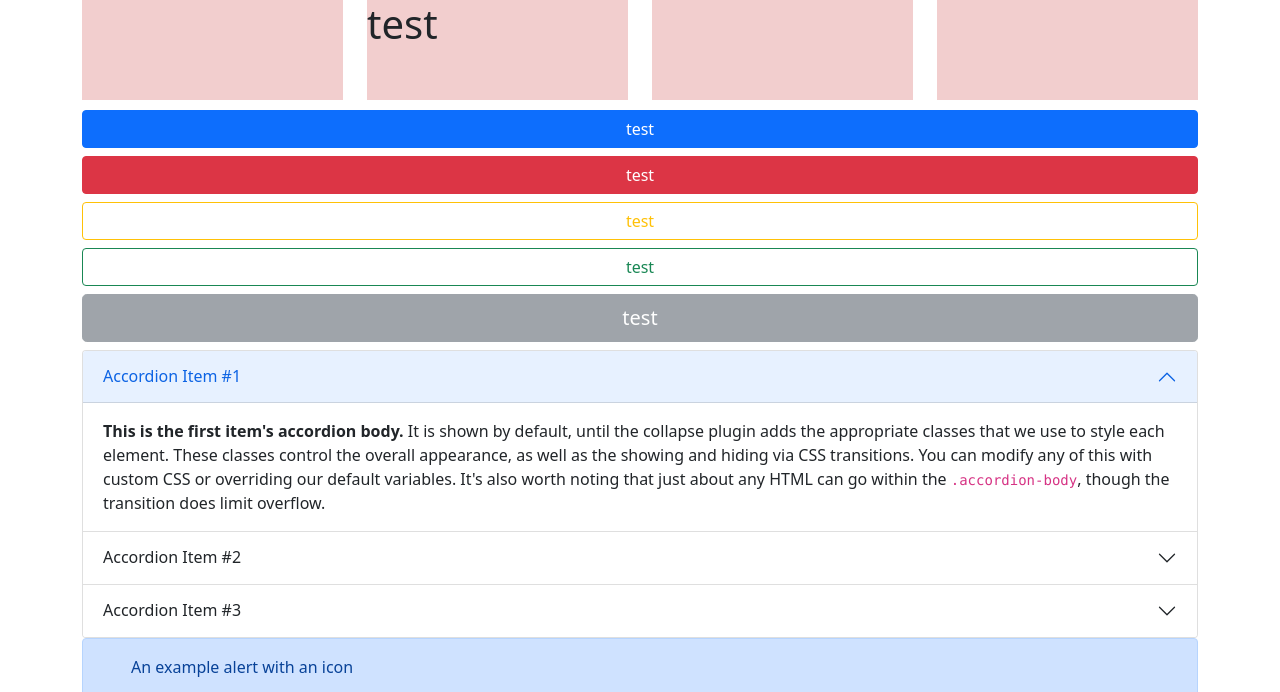
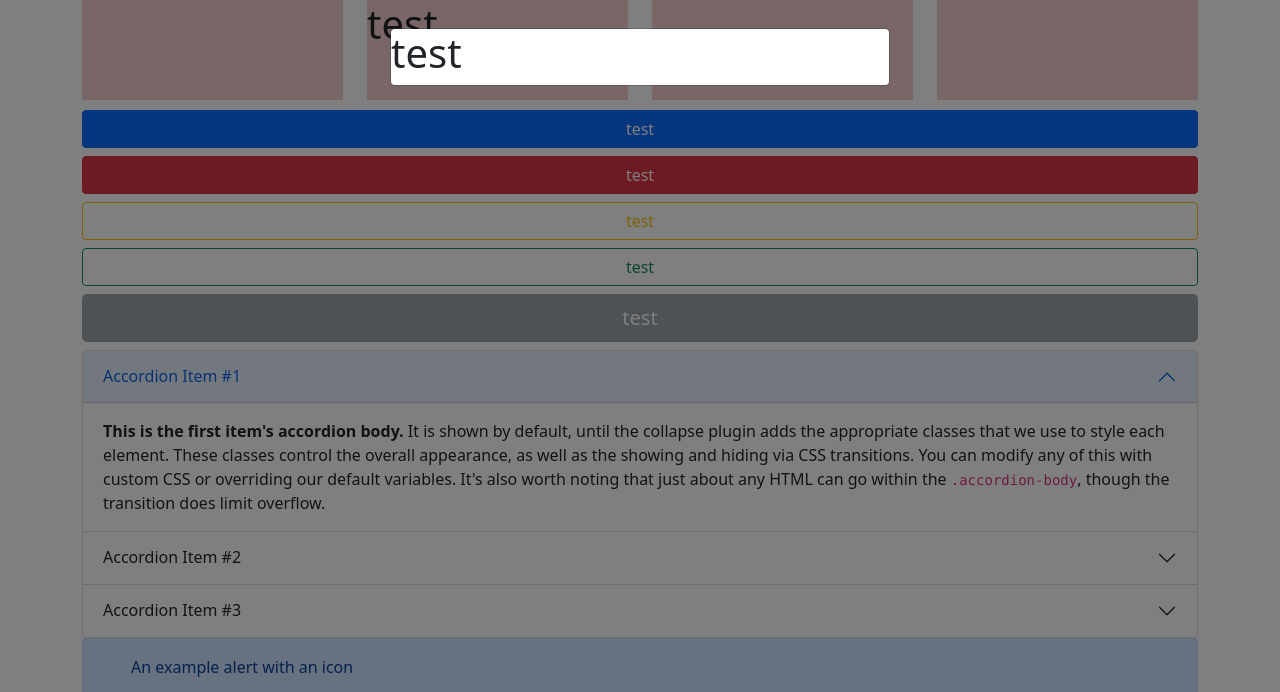
Before and after one commit to casperDev3/BV211_HTML, a plain HTML site: page index.html in a window 1280 px wide. Shown: the top 692 px of the page. Drawn offline with nearby package versions, Linux system fonts and the light colour scheme.

Commit message:
Update index.html

```diff
--- a/index.html
+++ b/index.html
@@ -13,6 +13,10 @@
 
 <body>
   <main>
+    <button type="button" id="show_popup" class="d-none btn btn-primary" data-bs-toggle="modal"
+      data-bs-target="#exampleModal">
+      Launch demo modal
+    </button>
     <div class="container">
       <div class="row">
         <div class="col-12 col-md-6 col-lg-3">
@@ -176,10 +180,31 @@
         </div>
       </div>
     </div>
+    <!-- popup -->
+    <div>
+      <div class="modal fade" id="exampleModal" tabindex="-1" aria-labelledby="exampleModalLabel" aria-hidden="true">
+        <div class="modal-dialog">
+          <div class="modal-content">
+            <div>
+              <h1>
+                test
+              </h1>
+            </div>
+          </div>
+        </div>
+      </div>
+    </div>
   </main>
   <script src="https://cdn.jsdelivr.net/npm/bootstrap@5.0.2/dist/js/bootstrap.bundle.min.js"
     integrity="sha384-MrcW6ZMFYlzcLA8Nl+NtUVF0sA7MsXsP1UyJoMp4YLEuNSfAP+JcXn/tWtIaxVXM"
     crossorigin="anonymous"></script>
+  <script>
+    document.addEventListener("DOMContentLoaded", (e) => {
+      setTimeout(() => {
+        document.querySelector("#show_popup").click();
+      }, 1000)
+    })
+  </script>
 </body>
 
 </html>
```
